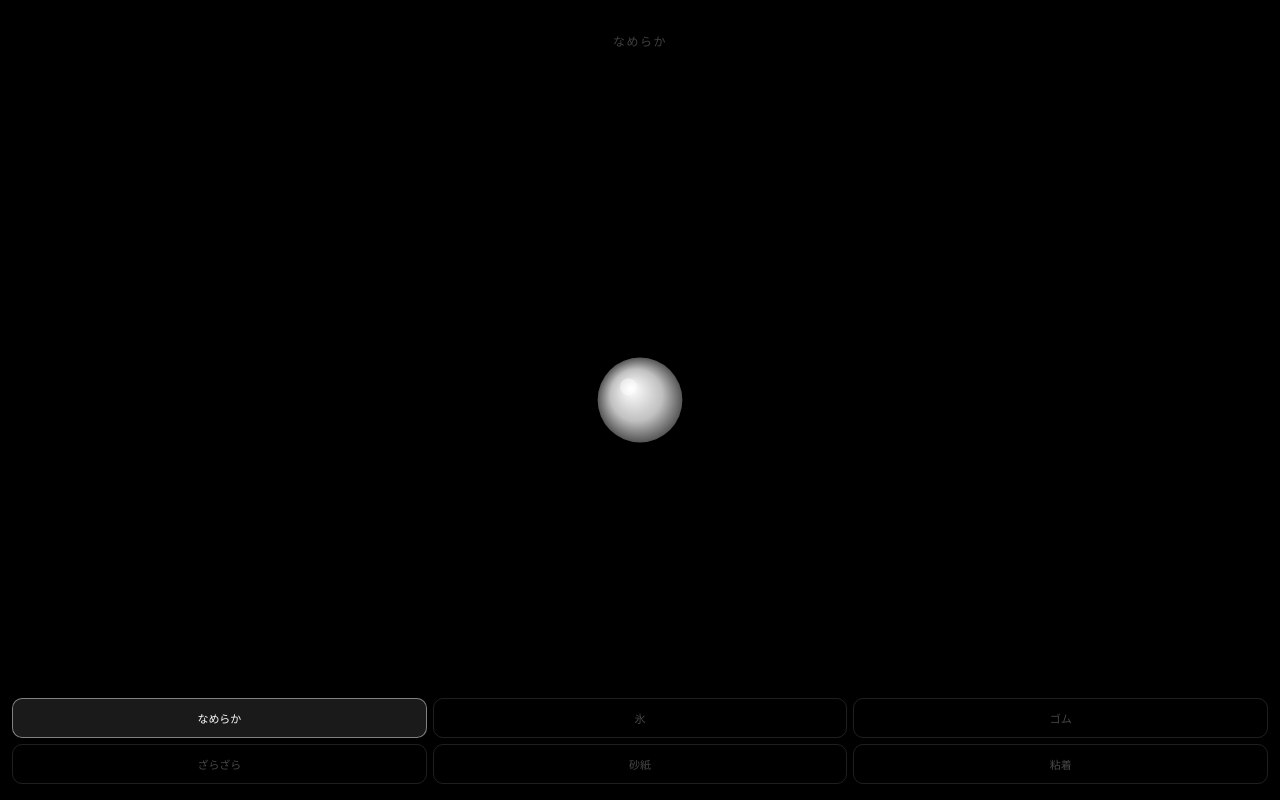
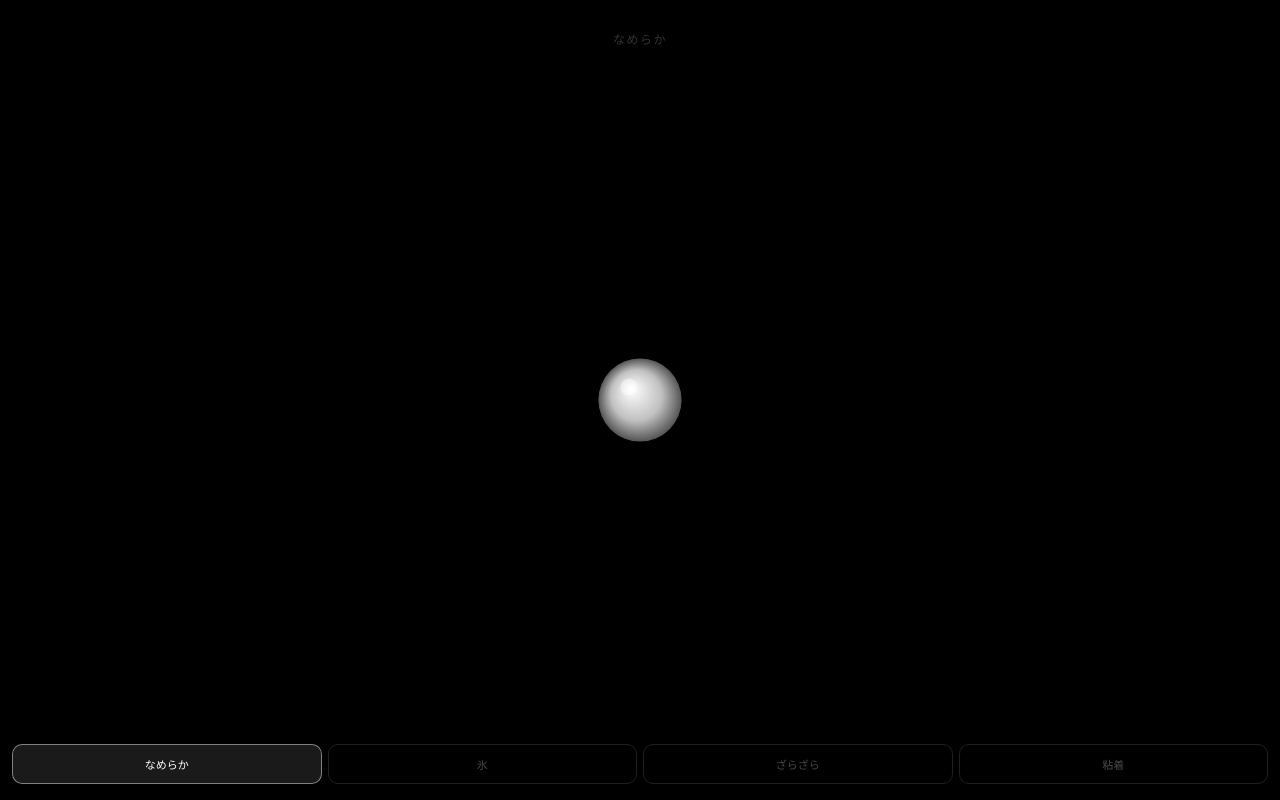
Before and after one commit to Pomeoo/try, a plain HTML site: page index.html in a window 1280 px wide. Both pictures are taken after a click on the button "なめらか". Drawn offline with Linux system fonts and the light colour scheme.

Commit message:
Update index.html

```diff
--- a/index.html
+++ b/index.html
@@ -5,65 +5,44 @@
 <meta name="viewport" content="width=device-width, initial-scale=1.0, user-scalable=no, viewport-fit=cover">
 <title>Surface Haptics</title>
 <style>
-* { margin:0; padding:0; box-sizing:border-box; }
-html, body { width:100%; height:100%; background:#000; overflow:hidden; touch-action:none; }
-canvas { position:fixed; inset:0; width:100%; height:100%; }
-
-#lbl {
+*{margin:0;padding:0;box-sizing:border-box}
+html,body{width:100%;height:100%;background:#000;overflow:hidden;touch-action:none}
+canvas{position:fixed;inset:0;width:100%;height:100%}
+#lbl{
   position:fixed;
-  top: calc(32px + env(safe-area-inset-top));
-  left:0; right:0;
-  text-align:center;
-  font: 12px -apple-system, sans-serif;
-  color: rgba(255,255,255,0.25);
-  letter-spacing: .12em;
-  pointer-events: none;
+  top:calc(30px + env(safe-area-inset-top));
+  left:0;right:0;text-align:center;
+  font:12px -apple-system,sans-serif;
+  color:rgba(255,255,255,.20);
+  letter-spacing:.12em;pointer-events:none;
 }
-
-.ui {
-  position:fixed; bottom:0; left:0; right:0;
-  padding: 10px 12px calc(16px + env(safe-area-inset-bottom));
-  background: linear-gradient(transparent, rgba(0,0,0,0.9) 45%);
+.ui{
+  position:fixed;bottom:0;left:0;right:0;
+  padding:10px 12px calc(16px + env(safe-area-inset-bottom));
+  background:linear-gradient(transparent,rgba(0,0,0,.92) 40%);
 }
-.tabs {
-  display: grid;
-  grid-template-columns: repeat(3, 1fr);
-  gap: 6px;
+.tabs{display:grid;grid-template-columns:repeat(4,1fr);gap:6px}
+.tab{
+  padding:11px 4px;border-radius:10px;
+  border:1px solid rgba(255,255,255,.12);
+  background:transparent;color:rgba(255,255,255,.28);
+  font:11px -apple-system,sans-serif;cursor:pointer;transition:all .15s;
 }
-.tab {
-  padding: 11px 4px;
-  border-radius: 10px;
-  border: 1px solid rgba(255,255,255,0.12);
-  background: transparent;
-  color: rgba(255,255,255,0.28);
-  font: 11px -apple-system, sans-serif;
-  letter-spacing: -.01em;
-  cursor: pointer;
-  transition: all .15s;
+.tab.active{background:rgba(255,255,255,.1);color:#fff;border-color:rgba(255,255,255,.45)}
+#perm{
+  position:fixed;top:50%;left:50%;
+  transform:translate(-50%,-50%);
+  padding:16px 32px;
+  border:1px solid rgba(255,255,255,.38);
+  background:transparent;color:#fff;
+  font:15px -apple-system,sans-serif;
+  border-radius:100px;cursor:pointer;display:none;
 }
-.tab.active {
-  background: rgba(255,255,255,0.1);
-  color: #fff;
-  border-color: rgba(255,255,255,0.45);
-}
-
-#perm {
-  position:fixed; top:50%; left:50%;
-  transform: translate(-50%, -50%);
-  padding: 16px 32px;
-  border: 1px solid rgba(255,255,255,0.38);
-  background: transparent; color: #fff;
-  font: 15px -apple-system, sans-serif;
-  border-radius: 100px;
-  cursor: pointer;
-  display: none;
-}
-#perm-sub {
-  position:fixed; top: calc(50% + 56px); left:0; right:0;
-  text-align:center;
-  font: 11px -apple-system, sans-serif;
-  color: rgba(255,255,255,0.22);
-  display: none;
+#perm-sub{
+  position:fixed;top:calc(50% + 54px);
+  left:0;right:0;text-align:center;
+  font:11px -apple-system,sans-serif;
+  color:rgba(255,255,255,.2);display:none;
 }
 </style>
 </head>
@@ -73,210 +52,197 @@ canvas { position:fixed; inset:0; width:100%; height:100%; }
 <div class="ui">
   <div class="tabs">
     <button class="tab active" data-s="smooth">なめらか</button>
-    <button class="tab" data-s="ice">氷</button>
-    <button class="tab" data-s="rubber">ゴム</button>
-    <button class="tab" data-s="rough">ざらざら</button>
-    <button class="tab" data-s="sand">砂紙</button>
-    <button class="tab" data-s="sticky">粘着</button>
+    <button class="tab"        data-s="ice">氷</button>
+    <button class="tab"        data-s="rough">ざらざら</button>
+    <button class="tab"        data-s="sticky">粘着</button>
   </div>
 </div>
 <button id="perm">センサーを有効にする</button>
 <p id="perm-sub">タップして傾きセンサーを許可</p>
 
 <script>
-const cv = document.getElementById('cv');
+const cv  = document.getElementById('cv');
 const ctx = cv.getContext('2d');
 let W, H;
-
-function resize() {
-  W = cv.width = window.innerWidth;
-  H = cv.height = window.innerHeight;
-}
+function resize(){ W = cv.width = window.innerWidth; H = cv.height = window.innerHeight; }
 resize();
 window.addEventListener('resize', () => { resize(); spawnBall(); });
 
-// Surface names
-const NAMES = {
-  smooth: 'なめらか',
-  ice:    '氷',
-  rubber: 'ゴム',
-  rough:  'ざらざら',
-  sand:   '砂紙',
-  sticky: '粘着'
-};
+// ── Physical constants ──────────────────────────────────────────────
+const G        = 9.8;    // gravity [m/s²]
+const SCREEN_W = 0.070;  // assumed phone screen width [m] = 70mm
 
-// Surface physics config
-// fr: friction per frame, gv: gravity scale, vb: vibration, dm: deform, sk: sticky threshold
+// Real-world friction coefficients
+// mu_s = static (holds ball still), mu_k = kinetic (opposes sliding)
+// Angle of repose = arctan(mu_s):
+//   smooth  → 8.5°  (polished wood or glass)
+//   ice     → 2.3°  (ice on ice)
+//   rough   → 24.2° (concrete / coarse board)
+//   sticky  → 36.9° (rubber / adhesive surface)
 const CFG = {
-  smooth: { fr:0.994,  gv:0.45, vb:0,   dm:0,    sk:0    },
-  ice:    { fr:0.9988, gv:0.52, vb:0,   dm:0,    sk:0    },
-  rubber: { fr:0.908,  gv:0.45, vb:0,   dm:0,    sk:0    },
-  rough:  { fr:0.957,  gv:0.35, vb:1.4, dm:0.08, sk:0    },
-  sand:   { fr:0.924,  gv:0.20, vb:3.0, dm:0.14, sk:0    },
-  sticky: { fr:0.882,  gv:0.28, vb:0,   dm:0.32, sk:0.14 }
+  smooth: { name:'なめらか', mu_s:0.15, mu_k:0.10, vib:0,   dm:0    },
+  ice:    { name:'氷',       mu_s:0.04, mu_k:0.03, vib:0,   dm:0    },
+  rough:  { name:'ざらざら', mu_s:0.45, mu_k:0.35, vib:1.0, dm:0.06 },
+  sticky: { name:'粘着',     mu_s:0.75, mu_k:0.55, vib:0,   dm:0.30 }
 };
 
 let cur = 'smooth', c = CFG.smooth;
 
-// Ball state
+// Ball state [px, px/s]
 let bx, by, bvx, bvy;
+
+// Tilt = sin(tilt angle) in screen x/y  [-1, 1]
+// Derived from device orientation so the in-phone world matches the real world:
+//   tiltX = sin(gamma)       — left/right lean
+//   tiltY = sin(beta − 90°)  — forward/back lean  (0 when holding upright)
 let tiltX = 0, tiltY = 0;
 
-// Phase: 'active' | 'fall' | 'spawn'
-let phase = 'spawn';
+// State machine
+let phase  = 'spawn'; // 'active' | 'fall' | 'spawn'
 let phaseT = 0;
 let fallVx = 0, fallVy = 0;
+const FALL_MS  = 420;
+const SPAWN_MS = 380;
 
-const FALL_DUR  = 400;
-const SPAWN_DUR = 360;
-
-function spawnBall() {
-  bx = W / 2; by = H / 2;
-  bvx = 0; bvy = 0;
+function spawnBall(){
+  bx = W/2; by = H/2; bvx = 0; bvy = 0;
   phase = 'spawn'; phaseT = 0;
 }
 spawnBall();
 
-// Easing: easeOutBack (slight overshoot on spawn)
-function easeOutBack(t) {
-  const c1 = 1.70158, c3 = c1 + 1;
-  return 1 + c3 * Math.pow(t - 1, 3) + c1 * Math.pow(t - 1, 2);
-}
+// Easing: easeOutBack (subtle overshoot on spawn)
+function eob(t){ const c1=1.70158, c3=c1+1; return 1+c3*Math.pow(t-1,3)+c1*Math.pow(t-1,2); }
 
 // Surface switching
 document.querySelectorAll('.tab').forEach(b => {
   b.addEventListener('click', () => {
     document.querySelectorAll('.tab').forEach(x => x.classList.remove('active'));
     b.classList.add('active');
-    cur = b.dataset.s;
-    c = CFG[cur];
-    document.getElementById('lbl').textContent = NAMES[cur];
+    cur = b.dataset.s; c = CFG[cur];
+    document.getElementById('lbl').textContent = c.name;
     spawnBall();
   });
 });
 
-// Device orientation
-function onOrientation(e) {
+// ── Sensor ──────────────────────────────────────────────────────────
+function onOri(e){
   if (e.gamma == null) return;
-  tiltX = Math.max(-1, Math.min(1, e.gamma / 22));
-  tiltY = Math.max(-1, Math.min(1, (e.beta - 30) / 22));
+  // Map real tilt angles to gravity components in the screen plane.
+  // This keeps the virtual world consistent with the physical world:
+  // the ball behaves as if gravity is literally pulling it on the phone's surface.
+  tiltX = Math.sin(e.gamma       * Math.PI / 180);
+  tiltY = Math.sin((e.beta - 90) * Math.PI / 180);
 }
-function setupOrientation() {
-  window.addEventListener('deviceorientation', onOrientation);
+function setupOri(){ window.addEventListener('deviceorientation', onOri); }
+
+const pb = document.getElementById('perm');
+const ps = document.getElementById('perm-sub');
+if (typeof DeviceOrientationEvent !== 'undefined' &&
+    typeof DeviceOrientationEvent.requestPermission === 'function') {
+  pb.style.display = 'block'; ps.style.display = 'block';
+  pb.addEventListener('click', async () => {
+    try {
+      if (await DeviceOrientationEvent.requestPermission() === 'granted'){
+        setupOri(); pb.style.display = 'none'; ps.style.display = 'none';
+      }
+    } catch(e){ pb.textContent = '再度タップ'; }
+  });
+} else {
+  setupOri();
 }
 
-const permBtn = document.getElementById('perm');
-const permSub = document.getElementById('perm-sub');
+// ── Physics ─────────────────────────────────────────────────────────
+function physics(dt){
+  const ppm  = W / SCREEN_W;        // px per metre
+  const gPx  = G * ppm;             // gravity [px/s²]
 
-if (typeof DeviceOrientationEvent !== 'undefined' &&
-    typeof DeviceOrientationEvent.requestPermission === 'function') {
-  // iOS 13+
-  permBtn.style.display = 'block';
-  permSub.style.display = 'block';
-  permBtn.addEventListener('click', async () => {
-    try {
-      const r = await DeviceOrientationEvent.requestPermission();
-      if (r === 'granted') {
-        setupOrientation();
-        permBtn.style.display = 'none';
-        permSub.style.display = 'none';
-      }
-    } catch(e) {
-      permBtn.textContent = '再度タップしてください';
-    }
-  });
-} else {
-  setupOrientation();
+  // Gravity force components in screen space
+  const gravX   = tiltX * gPx;
+  const gravY   = tiltY * gPx;
+  const gravMag = Math.sqrt(gravX*gravX + gravY*gravY);
+
+  const spd = Math.sqrt(bvx*bvx + bvy*bvy);
+
+  // ── Static friction ────────────────────────────────────────────
+  // Ball stays still if driving force is below static threshold
+  if (spd < ppm * 0.008 && gravMag < c.mu_s * gPx){
+    bvx = 0; bvy = 0;
+    return;
   }
 
-// Main loop
-let prevT = 0;
-
-function tick(t) {
-  const dt  = prevT ? Math.min(t - prevT, 50) : 16.67;
-  prevT = t;
-  const R   = Math.min(W, H) * 0.053;
-  const n   = dt / 16.67; // normalize to 60fps
-  phaseT += dt;
-
-  // ---- Physics update ----
-  if (phase === 'spawn') {
-    if (phaseT >= SPAWN_DUR) { phase = 'active'; phaseT = 0; }
-
-  } else if (phase === 'fall') {
-    bx += fallVx * n * 2.6;
-    by += fallVy * n * 2.6;
-    if (phaseT >= FALL_DUR) spawnBall();
-
-  } else {
-    // Active physics
-    let ax = tiltX * c.gv;
-    let ay = tiltY * c.gv;
-    const sp = Math.sqrt(bvx * bvx + bvy * bvy);
-
-    // Vibration for rough surfaces
-    if (c.vb > 0 && sp > 0.1) {
-      ax += (Math.random() - 0.5) * c.vb;
-      ay += (Math.random() - 0.5) * c.vb;
+  // ── Kinetic friction ───────────────────────────────────────────
+  // Friction force opposes current velocity direction
+  let frX = 0, frY = 0;
+  if (spd > 0){
+    const fMag = c.mu_k * gPx;
+    frX = -(bvx/spd) * fMag;
+    frY = -(bvy/spd) * fMag;
   }
 
-    // Sticky threshold: needs enough force to start moving
-    if (c.sk > 0) {
-      const f = Math.sqrt(ax * ax + ay * ay);
-      if (sp < 0.4 && f < c.sk) { ax *= 0.03; ay *= 0.03; }
+  // ── Micro-vibration (stick-slip on rough surfaces) ─────────────
+  // Models the irregular micro-contacts of a rough texture:
+  // the ball alternately sticks and slips, causing small random jolts
+  let vbX = 0, vbY = 0;
+  if (c.vib > 0 && spd > ppm * 0.015){
+    const vbMag = c.vib * (c.mu_k * gPx) * 0.14;
+    vbX = (Math.random() - 0.5) * vbMag;
+    vbY = (Math.random() - 0.5) * vbMag;
   }
 
-    const fr = Math.pow(c.fr, n);
-    bvx = (bvx + ax * n) * fr;
-    bvy = (bvy + ay * n) * fr;
-    bx += bvx * n;
-    by += bvy * n;
+  // ── Integrate ──────────────────────────────────────────────────
+  const ax = gravX + frX + vbX;
+  const ay = gravY + frY + vbY;
 
-    // Edge detection → trigger fall
-    const edge = R * 0.35;
-    if (bx < edge || bx > W - edge || by < edge || by > H - edge) {
-      // Fall direction = away from center
-      const dx = bx - W / 2, dy = by - H / 2;
-      const d  = Math.sqrt(dx * dx + dy * dy) || 1;
-      const minSpd = 2.5;
-      fallVx = (dx / d) * Math.max(Math.abs(bvx), minSpd);
-      fallVy = (dy / d) * Math.max(Math.abs(bvy), minSpd);
-      phase = 'fall';
-      phaseT = 0;
+  const pvx = bvx, pvy = bvy;
+  bvx += ax * dt;
+  bvy += ay * dt;
+
+  // Friction must not reverse velocity — if dot product flipped, ball stopped
+  if (pvx*bvx + pvy*bvy < 0){ bvx = 0; bvy = 0; }
+
+  bx += bvx * dt;
+  by += bvy * dt;
+
+  // ── Edge: ball falls off ───────────────────────────────────────
+  const R2 = Math.min(W,H) * 0.052 * 0.4;
+  if (bx < R2 || bx > W-R2 || by < R2 || by > H-R2){
+    const dx = bx-W/2, dy = by-H/2, d = Math.sqrt(dx*dx+dy*dy)||1;
+    const minV = ppm * 0.25;
+    fallVx = (dx/d) * Math.max(Math.abs(bvx), minV);
+    fallVy = (dy/d) * Math.max(Math.abs(bvy), minV);
+    phase = 'fall'; phaseT = 0;
   }
 }
 
-  // ---- Render ----
-  ctx.clearRect(0, 0, W, H);
+// ── Render ──────────────────────────────────────────────────────────
+function draw(){
+  const R   = Math.min(W,H) * 0.052;
+  const ppm = W / SCREEN_W;
+
+  ctx.clearRect(0,0,W,H);
   ctx.fillStyle = '#000';
-  ctx.fillRect(0, 0, W, H);
+  ctx.fillRect(0,0,W,H);
 
-  // Compute visual scale and alpha based on phase
+  // Visual scale & alpha per phase
   let al, sc;
-  if (phase === 'spawn') {
-    const p = Math.min(phaseT / SPAWN_DUR, 1);
-    sc = easeOutBack(p);
-    al = Math.min(p * 3, 1);
-  } else if (phase === 'fall') {
-    const p = Math.min(phaseT / FALL_DUR, 1);
-    sc = Math.max(0, 1 - p * 1.4);
-    al = Math.max(0, 1 - p * 2.0);
+  if (phase === 'spawn'){
+    const p = Math.min(phaseT/SPAWN_MS, 1);
+    sc = eob(p); al = Math.min(p*3, 1);
+  } else if (phase === 'fall'){
+    const p = Math.min(phaseT/FALL_MS, 1);
+    sc = Math.max(0, 1-p*1.4); al = Math.max(0, 1-p*2.0);
   } else {
     sc = 1; al = 1;
   }
+  if (al < 0.02 || sc < 0.01) return;
 
-  if (al < 0.02 || sc < 0.01) {
-    requestAnimationFrame(tick);
-    return;
-  }
+  const spd = Math.sqrt(bvx*bvx + bvy*bvy);
 
-  const sp2 = Math.sqrt(bvx * bvx + bvy * bvy);
-
-  // Shadow (subtle gray, offset)
+  // Shadow (subtle gray offset — visible against black)
   ctx.save();
-  ctx.globalAlpha = al * 0.22;
+  ctx.globalAlpha = al * 0.20;
   ctx.beginPath();
-  ctx.arc(bx + 4 * sc, by + 5 * sc, R * 0.84 * sc, 0, Math.PI * 2);
+  ctx.arc(bx + 4*sc, by + 5*sc, R*0.82*sc, 0, Math.PI*2);
   ctx.fillStyle = '#404040';
   ctx.fill();
   ctx.restore();
@@ -286,39 +252,59 @@ function tick(t) {
   ctx.translate(bx, by);
   ctx.globalAlpha = al;
 
-  // Deformation along velocity axis (sticky/rough)
-  let angle = 0, scX = sc, scY = sc;
-  if (c.dm > 0 && sp2 > 1 && phase === 'active') {
-    const stretch = 1 + sp2 * c.dm * 0.055;
-    const squeeze = 1 / Math.sqrt(stretch);
-    angle = Math.atan2(bvy, bvx);
-    scX = stretch * sc;
-    scY = squeeze * sc;
+  // Deformation: ball stretches along velocity axis (sticky/rough)
+  // Scale is physical: speedMS in m/s drives deformation amount
+  let ang = 0, scX = sc, scY = sc;
+  if (c.dm > 0 && spd > ppm*0.04 && phase === 'active'){
+    const speedMS = spd / ppm;
+    const str = 1 + speedMS * c.dm;
+    const sqz = 1 / Math.sqrt(str);
+    ang = Math.atan2(bvy, bvx);
+    scX = str*sc; scY = sqz*sc;
   }
-  ctx.rotate(angle);
+  ctx.rotate(ang);
   ctx.scale(scX, scY);
 
-  // Ball body — radial gradient (monochrome)
-  const g = ctx.createRadialGradient(-R * 0.22, -R * 0.28, 1, 0, 0, R);
+  // Monochrome radial gradient
+  const g = ctx.createRadialGradient(-R*0.22, -R*0.28, 1, 0, 0, R);
   g.addColorStop(0,   '#ffffff');
   g.addColorStop(0.6, '#c0c0c0');
   g.addColorStop(1,   '#555555');
   ctx.beginPath();
-  ctx.arc(0, 0, R, 0, Math.PI * 2);
+  ctx.arc(0, 0, R, 0, Math.PI*2);
   ctx.fillStyle = g;
   ctx.fill();
 
   // Specular highlight
   ctx.beginPath();
-  ctx.arc(-R * 0.27, -R * 0.31, R * 0.20, 0, Math.PI * 2);
+  ctx.arc(-R*0.27, -R*0.31, R*0.20, 0, Math.PI*2);
   ctx.fillStyle = 'rgba(255,255,255,0.44)';
   ctx.fill();
 
   ctx.restore();
+}
 
+// ── Main loop ────────────────────────────────────────────────────────
+let prevTs = 0;
+function tick(ts){
+  const dtMs = prevTs ? Math.min(ts - prevTs, 50) : 16.67;
+  prevTs = ts;
+  const dt = dtMs / 1000; // seconds
+  phaseT += dtMs;
+
+  if (phase === 'spawn'){
+    if (phaseT >= SPAWN_MS){ phase = 'active'; phaseT = 0; }
+  } else if (phase === 'fall'){
+    bx += fallVx * dt * 2.5;
+    by += fallVy * dt * 2.5;
+    if (phaseT >= FALL_MS) spawnBall();
+  } else {
+    physics(dt);
+  }
+
+  draw();
   requestAnimationFrame(tick);
 }
-
 requestAnimationFrame(tick);
 </script>
 </body>
```
Lines whose indentation alone changed are shown as unchanged.
